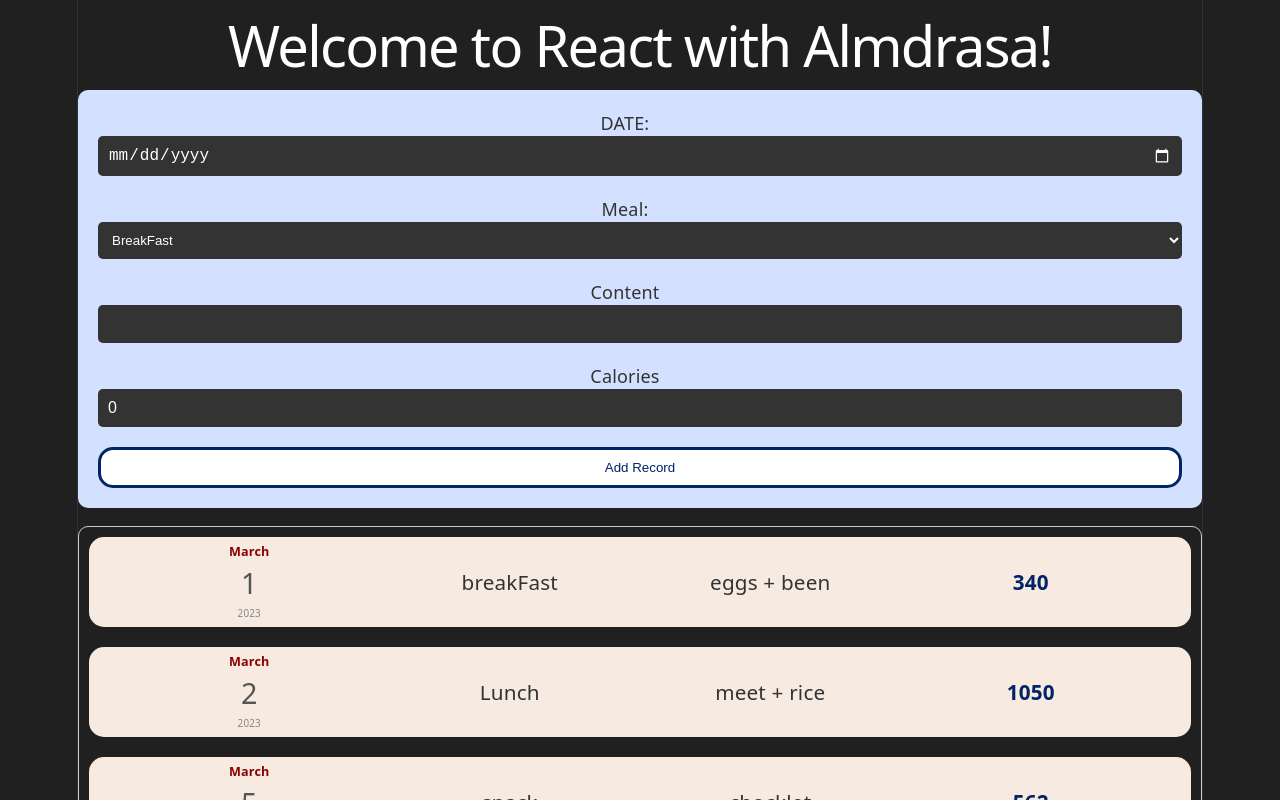
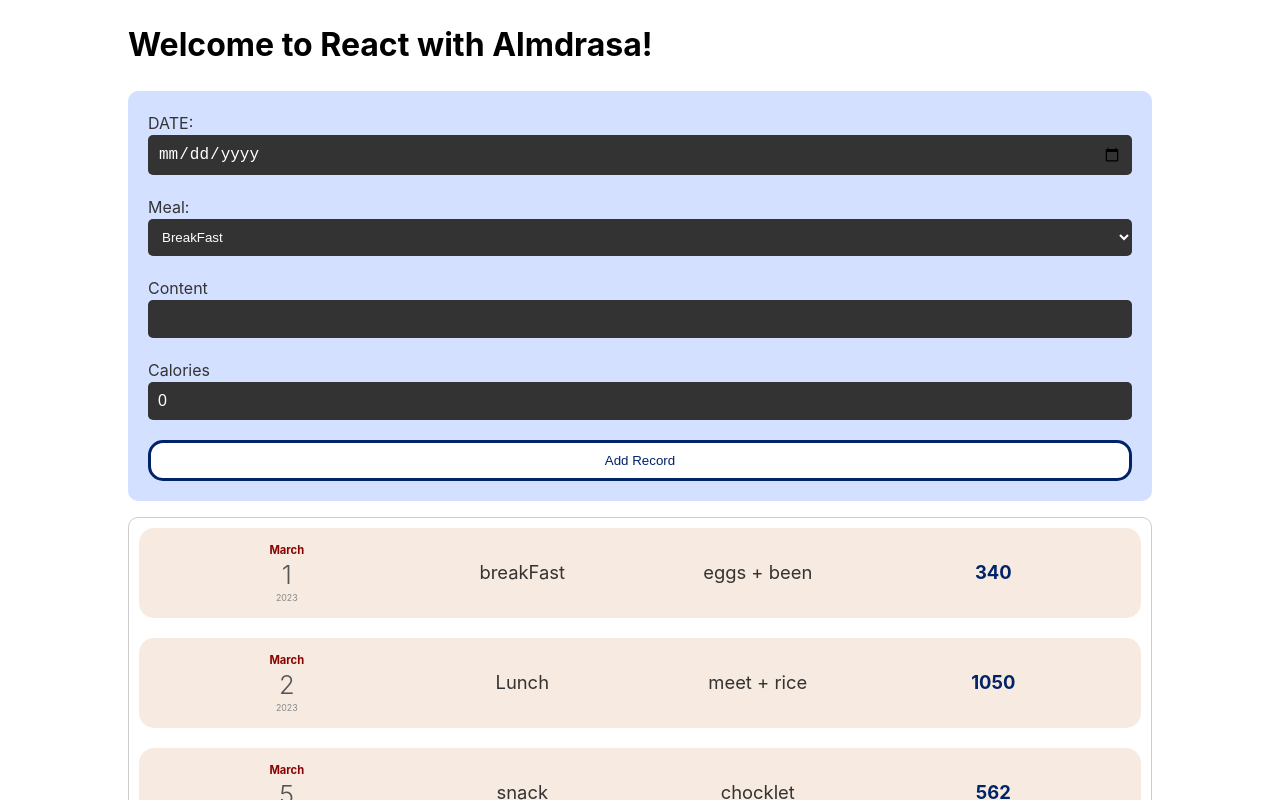
Before and after one commit to Omarjavascript/Calorie_Records_Refresh, a React (Vite) app: page / in a window 1280 px wide. Shown: the top 800 px of the page. Built offline with nearby package versions, Linux system fonts and the light colour scheme.

Commit message:
ADD THEME COLOR

```diff
--- a/src/index.css
+++ b/src/index.css
@@ -1,92 +1,17 @@
 :root {
-  --text: #ffffff;
-  --text-h: #ffffff;
-  --bg: #202020;
-  --border: #2e303a;
-  --code-bg: #1f2028;
-  --accent: #c084fc;
-  --accent-bg: rgba(192, 132, 252, 0.15);
-  --accent-border: rgba(192, 132, 252, 0.5);
-  --social-bg: rgba(47, 48, 58, 0.5);
-  --shadow:
-    rgba(0, 0, 0, 0.4) 0 10px 15px -3px, rgba(0, 0, 0, 0.25) 0 4px 6px -2px;
+  font-family: inter, system-ui, Avenir, Helvetica, Arial, sans-serif;
+  line-height: 1.5;
+  font-weight: 400;
 
-  --sans: system-ui, 'Segoe UI', Roboto, sans-serif;
-  --heading: system-ui, 'Segoe UI', Roboto, sans-serif;
-  --mono: ui-monospace, Consolas, monospace;
-
-  font: 18px/145% var(--sans);
-  letter-spacing: 0.18px;
-  color-scheme: dark;
-  color: var(--text);
-  background: var(--bg);
-  font-synthesis: none;
-  text-rendering: optimizeLegibility;
-  -webkit-font-smoothing: antialiased;
-  -moz-osx-font-smoothing: grayscale;
-
-  @media (max-width: 1024px) {
-    font-size: 16px;
-  }
+  --theme-background-ultralight: #effaff;
+  --theme-background-normal: #a0d2eb;
+  --theme-background-light: #e5eaf5;
+  --theme-color-light: #d0bdf4;
+  --theme-color-normal: #8458b3;
+  --theme-color-dark: #494d5f;
 }
 
-
 body {
-  margin: 0;
+  max-width: 1024px;
+  margin: auto;
 }
-
-#root {
-  width: 1126px;
-  max-width: 100%;
-  margin: 0 auto;
-  text-align: center;
-  border-inline: 1px solid var(--border);
-  min-height: 100svh;
-  display: flex;
-  flex-direction: column;
-  box-sizing: border-box;
-}
-
-h1,
-h2 {
-  font-family: var(--heading);
-  font-weight: 500;
-  color: var(--text-h);
-}
-
-h1 {
-  font-size: 56px;
-  letter-spacing: -1.68px;
-  margin: 32px 0;
-  @media (max-width: 1024px) {
-    font-size: 36px;
-    margin: 20px 0;
-  }
-}
-h2 {
-  font-size: 24px;
-  line-height: 118%;
-  letter-spacing: -0.24px;
-  margin: 0 0 8px;
-  @media (max-width: 1024px) {
-    font-size: 20px;
-  }
-}
-p {
-  margin: 0;
-}
-
-code,
-.counter {
-  font-family: var(--mono);
-  display: inline-flex;
-  border-radius: 4px;
-  color: var(--text-h);
-}
-
-code {
-  font-size: 15px;
-  line-height: 135%;
-  padding: 4px 8px;
-  background: var(--code-bg);
-}
```
